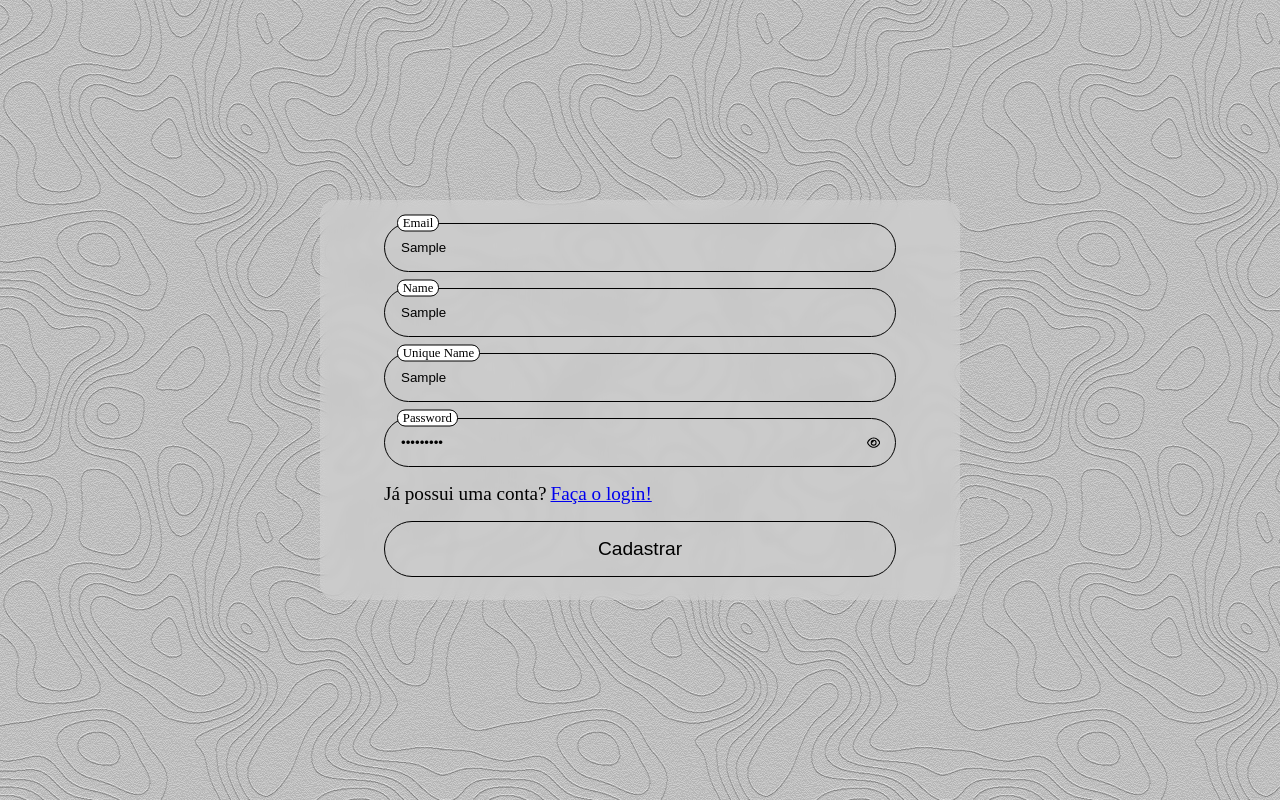
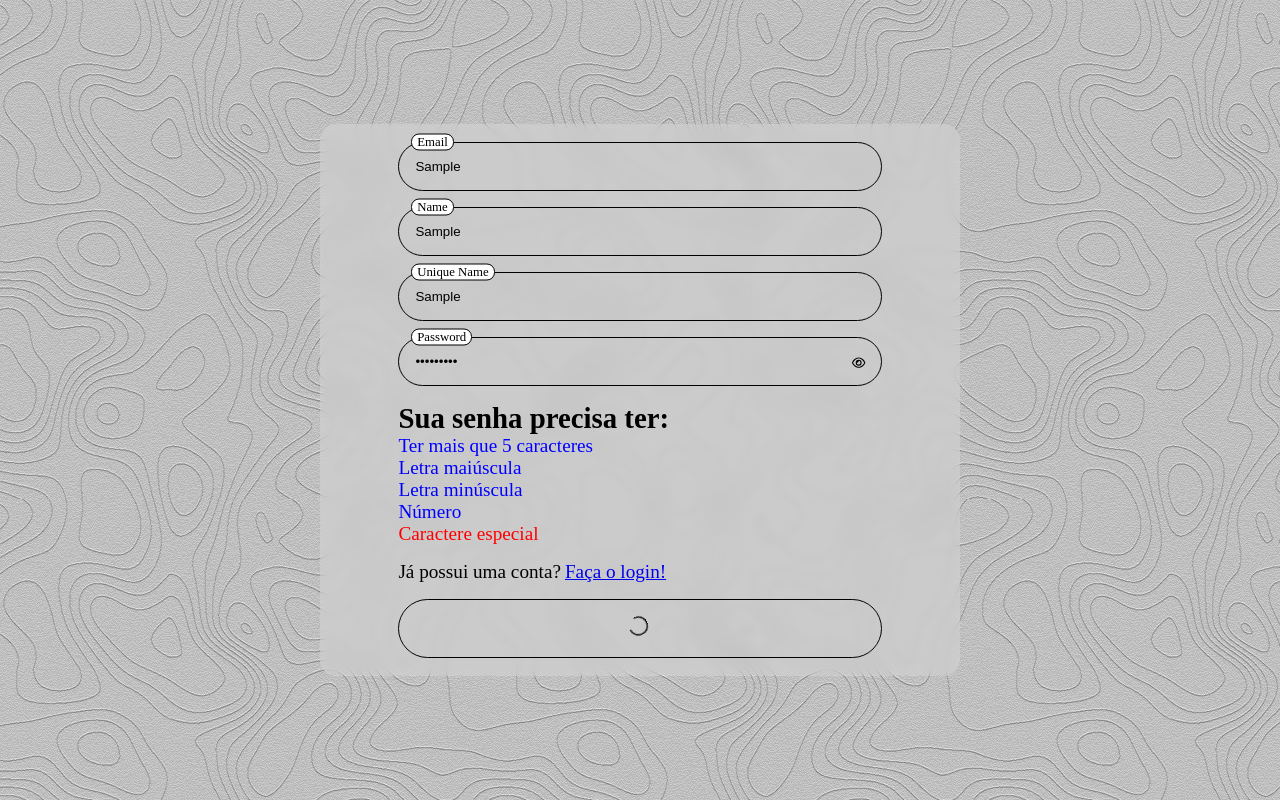
Before and after one commit to Leckller/NestTwitter, a React (Vite) app in the folder frontend/: page /register in a window 1280 px wide. Both pictures are taken after typing "Sample", "Sample", "Sample", "Sample123" into the empty fields and a click on the button "Cadastrar". Built offline with nearby package versions, Linux system fonts and the light colour scheme; no server answers.

Commit message:
feat: adicionei um loading na parte de login e registro, tbm adicionei os requisitos da senha

```diff
--- /dev/null
+++ b/frontend/src/components/Loading/Loading.tsx
@@ -0,0 +1,28 @@
+import { AiOutlineLoading3Quarters } from 'react-icons/ai';
+import styled from 'styled-components';
+
+const StyledArticle = styled.article`
+
+  animation: 1s rotate ease-in-out infinite;
+  color: black;
+  font-weight: bolder;
+
+  @keyframes rotate {
+    0% {
+      transform: rotate(0deg);
+    } 100% {
+      transform: rotate(360deg);
+    }
+  }
+
+`;
+
+function Loading() {
+  return (
+    <StyledArticle>
+      <AiOutlineLoading3Quarters />
+    </StyledArticle>
+  );
+}
+
+export default Loading;
--- a/frontend/src/pages/Login/Login.tsx
+++ b/frontend/src/pages/Login/Login.tsx
@@ -1,16 +1,22 @@
+/* eslint-disable react/jsx-max-depth */
 import { useState } from 'react';
 import { Link } from 'react-router-dom';
-import { useAppDispatch } from '../../hooks/reduxHooks';
+import { FaEyeSlash, FaRegEye } from 'react-icons/fa6';
+import { useAppDispatch, useAppSelector } from '../../hooks/reduxHooks';
 import { StyledLogin } from './StyledLogin';
 import { fetchLogin } from '../../redux/Thunks/User/LoginThunk';
-import { FaEyeSlash, FaRegEye } from 'react-icons/fa6';
+import Loading from '../../components/Loading/Loading';
 
 type FieldTypes = 'email' | 'password';
 
 function Login() {
   const [viewPassword, setViewPassword] = useState(false);
 
-  const [fields, setFields] = useState<{ email: string, password: string }>({ email: '', password: '' });
+  const { loading } = useAppSelector((s) => s.User);
+
+  const [fields, setFields] = useState<{ email: string, password: string }>(
+    { email: '', password: '' },
+  );
 
   const dispatch = useAppDispatch();
 
@@ -26,34 +32,34 @@ function Login() {
     <StyledLogin>
 
       <form
-        onSubmit={(e) => e.preventDefault()}
+        onSubmit={ (e) => e.preventDefault() }
       >
 
         <section>
           <article>
             <input
-              value={fields.email}
-              id='email-i'
+              value={ fields.email }
+              id="email-i"
               required
-              onChange={({ target: { value } }) => handleSetField('email', value)}
+              onChange={ ({ target: { value } }) => handleSetField('email', value) }
               type="text"
             />
-            <label htmlFor='email-i'>Email</label>
+            <label htmlFor="email-i">Email</label>
           </article>
 
           <div>
             <article>
               <input
-                value={fields.password}
-                id='password-i'
+                value={ fields.password }
+                id="password-i"
                 required
-                onChange={({ target: { value } }) => handleSetField('password', value)}
-                type={viewPassword ? 'text' : 'password'}
+                onChange={ ({ target: { value } }) => handleSetField('password', value) }
+                type={ viewPassword ? 'text' : 'password' }
               />
-              <label htmlFor='password-i'>Password</label>
+              <label htmlFor="password-i">Password</label>
             </article>
 
-            <button onClick={() => setViewPassword((prev) => !prev)}>
+            <button onClick={ () => setViewPassword((prev) => !prev) }>
               {
                 viewPassword ? (
                   <FaEyeSlash />
@@ -69,12 +75,16 @@ function Login() {
         <section>
           <p>
             Ainda não possui uma conta?
-            <Link to={'/register'}>
+            <Link to="/register">
               cadastre-se!
             </Link>
           </p>
-          <button type="submit" onClick={() => handleSubmit()}>
-            Logar
+          <button
+            disabled={ loading }
+            type="submit"
+            onClick={ () => handleSubmit() }
+          >
+            {loading ? <Loading /> : 'Logar'}
           </button>
         </section>
 
--- a/frontend/src/pages/Login/StyledLogin.ts
+++ b/frontend/src/pages/Login/StyledLogin.ts
@@ -1,6 +1,6 @@
 import styled from 'styled-components';
 import media from '../../utils/media';
-import texture from '../../assets/cartographer.png'
+import texture from '../../assets/cartographer.png';
 
 export const StyledLogin = styled.main`
 
@@ -19,6 +19,10 @@ export const StyledLogin = styled.main`
     cursor: pointer;
   }
 
+  button:disabled {
+    cursor: not-allowed;
+  }
+
   form {
     z-index: 10;
 
@@ -33,7 +37,7 @@ export const StyledLogin = styled.main`
     `}
 
     min-height: 300px;
-    height: 50%;
+    padding: 18px;
     max-height: 600px;
 
     border-radius: 16px;
@@ -126,32 +130,5 @@ export const StyledLogin = styled.main`
     }
   }
 
-  .bubble {
-    border-radius: 9999px;
-    width: 150px;
-    height: 150px;
-    background-color: rgba(0, 0, 255, 0.8);
-    position: absolute;
-    left: 0;
-    animation: ease-in-out slide 5s infinite;
-    display: flex;
-    justify-content: center;
-    align-items: center;
-    padding: 16px;
-  }
-
-  .bubble:nth-child(2) {
-    animation: ease-in-out slide 5s infinite reverse;
-    background-color: rgba(0, 255, 0, 0.8);
-  }
-
-  @keyframes slide {
-    0% {
-      transform: translateX(-150px);
-    }
-    100% {
-      transform: translateX(100vw);
-    }
-  }
 
 `;
--- a/frontend/src/pages/Register/Register.tsx
+++ b/frontend/src/pages/Register/Register.tsx
@@ -1,15 +1,20 @@
+/* eslint-disable react/jsx-max-depth */
 import { useState } from 'react';
 import { Link } from 'react-router-dom';
+import { FaEyeSlash, FaRegEye } from 'react-icons/fa6';
 import { RegisterRequest } from '../../types/User/Register.Request';
-import { useAppDispatch } from '../../hooks/reduxHooks';
+import { useAppDispatch, useAppSelector } from '../../hooks/reduxHooks';
 import { fetchRegister } from '../../redux/Thunks/User/RegisterThunk';
 import { StyledLogin } from '../Login/StyledLogin';
-import { FaEyeSlash, FaRegEye } from 'react-icons/fa6';
+import Loading from '../../components/Loading/Loading';
+import ValidadorDeSenha from '../../utils/ValidadorDeSenha';
 
 type FieldTypes = 'email' | 'address' | 'password' | 'name' | 'photo';
 
 function Register() {
   const [viewPassword, setViewPassword] = useState(false);
+
+  const { loading } = useAppSelector((s) => s.User);
 
   const [fields, setFields] = useState<RegisterRequest>({
     address: '', banner: '', email: '', name: '', password: '', photo: '',
@@ -29,63 +34,109 @@ function Register() {
     <StyledLogin>
 
       <form
-        onSubmit={(e) => e.preventDefault()}
+        onSubmit={ (e) => e.preventDefault() }
       >
 
         <section>
           <article>
             <input
-              onChange={({ target: { value } }) => handleSetField('email', value)}
+              onChange={ ({ target: { value } }) => handleSetField('email', value) }
               required
               type="text"
             />
-            <label htmlFor='email-i'>Email</label>
+            <label htmlFor="email-i">Email</label>
           </article>
 
           <article>
             <input
-              onChange={({ target: { value } }) => handleSetField('name', value)}
+              onChange={ ({ target: { value } }) => handleSetField('name', value) }
               required
               type="text"
             />
-            <label htmlFor='name-i'>Name</label>
+            <label htmlFor="name-i">Name</label>
           </article>
 
           <article>
             <input
-              onChange={({ target: { value } }) => handleSetField('address', value)}
+              onChange={ ({ target: { value } }) => handleSetField('address', value) }
               required
               type="text"
             />
-            <label htmlFor='unique-name-i'>Unique Name</label>
+            <label htmlFor="unique-name-i">Unique Name</label>
           </article>
 
           <div>
             <article>
               <input
-                onChange={({ target: { value } }) => handleSetField('password', value)}
+                onChange={ ({ target: { value } }) => handleSetField('password', value) }
                 required
-                type={viewPassword ? 'text' : 'password'}
+                type={ viewPassword ? 'text' : 'password' }
               />
-              <label htmlFor='password-i'>Password</label>
+              <label htmlFor="password-i">Password</label>
             </article>
 
-            <button onClick={() => setViewPassword((prev) => !prev)}>
+            <button onClick={ () => setViewPassword((prev) => !prev) }>
               {viewPassword ? (<FaEyeSlash />) : (<FaRegEye />)}
             </button>
           </div>
+
+          <article id="password-requirements">
+            <h2>Sua senha precisa ter:</h2>
+            <p
+              style={ {
+                color: `${fields.password.length > 5 ? 'blue' : 'red'}` } }
+            >
+              Ter mais que 5 caracteres
+            </p>
+            <p
+              style={ {
+                color: `${ValidadorDeSenha
+                  .hasUpperCase(fields.password) ? 'blue' : 'red'}` } }
+            >
+              Letra maiúscula
+            </p>
+            <p
+              style={ {
+                color: `${ValidadorDeSenha
+                  .hasLowerCase(fields.password) ? 'blue' : 'red'}` } }
+            >
+              Letra minúscula
+            </p>
+            <p
+              style={ {
+                color: `${ValidadorDeSenha
+                  .hasNumber(fields.password) ? 'blue' : 'red'}` } }
+            >
+              Número
+            </p>
+            <p
+              style={ {
+                color: `${ValidadorDeSenha
+                  .hasSpecialChar(fields.password) ? 'blue' : 'red'}` } }
+            >
+              Caractere especial
+            </p>
+          </article>
+
         </section>
 
         <section>
+
           <p>
             Já possui uma conta?
-            <Link to={'/login'}>
+            <Link to="/login">
               Faça o login!
             </Link>
           </p>
-          <button type="submit" onClick={() => handleSubmit()}>
-            Cadastrar
+
+          <button
+            disabled={ loading }
+            type="submit"
+            onClick={ () => handleSubmit() }
+          >
+            {loading ? <Loading /> : 'Cadastrar'}
           </button>
+
         </section>
 
       </form>
--- /dev/null
+++ b/frontend/src/utils/ValidadorDeSenha.ts
@@ -0,0 +1,17 @@
+export default class ValidadorDeSenha {
+  static hasUpperCase(str: string) {
+    return /[A-Z]/.test(str);
+  }
+
+  static hasLowerCase(str: string) {
+    return /[a-z]/.test(str);
+  }
+
+  static hasNumber(str: string) {
+    return /\d/.test(str);
+  }
+
+  static hasSpecialChar(str: string) {
+    return /[!@#$%^&*(),.?":{}|<>]/.test(str);
+  }
+}
```
